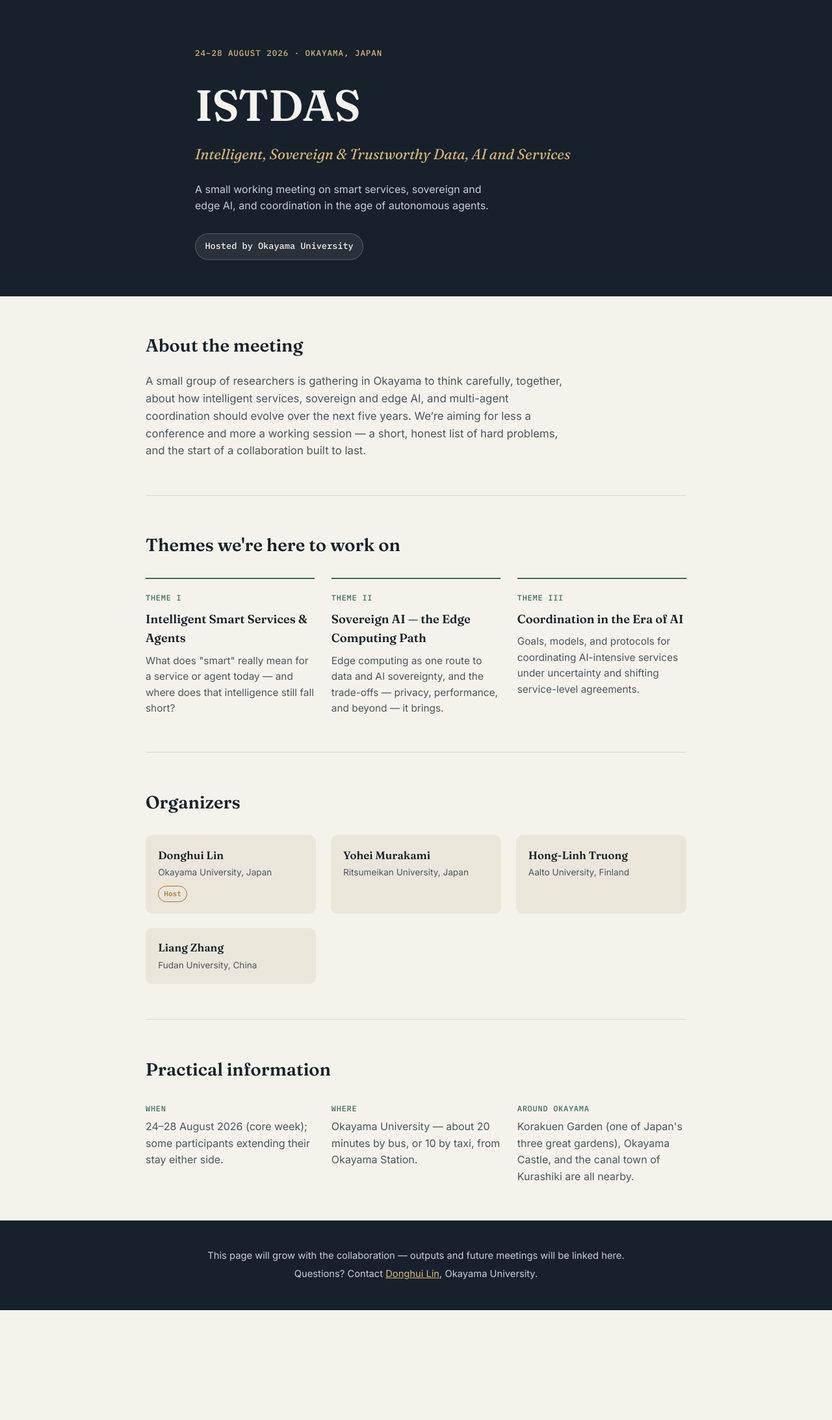
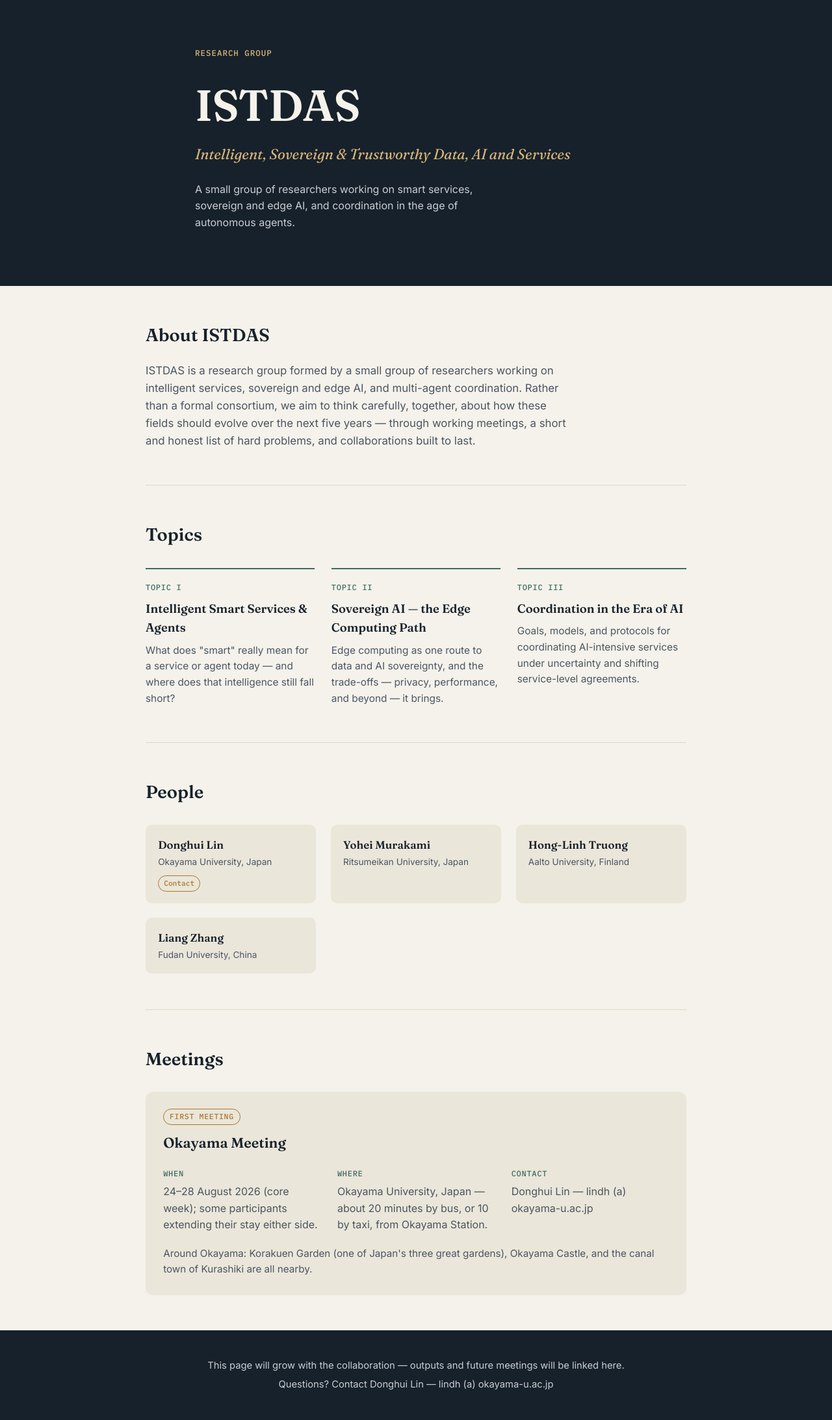
Before and after one commit to istdas/istdas.github.io, a Jekyll site: the page built from index.md, in a window 1280 px wide. Shown: the whole page at 65% size. Built offline with Jekyll 4.4.1, drawn with Linux system fonts in a browser that asks for light colours; before the commit the page ends 2016 px from its top, so only the background shows below that.

Commit message:
Redesign page as ISTDAS research group site
Restructures the page from a single-meeting page into a research
group page: group intro and topics, people, then meetings with the
Okayama Meeting as the first entry. Contact email is now displayed
in spam-safe form.

```diff
--- a/_layouts/default.html
+++ b/_layouts/default.html
@@ -103,7 +103,14 @@
   .person .role { font-size: 0.85rem; color: var(--ink-soft); margin-top: 0.15rem; }
   .person .tag { display: inline-block; margin-top: 0.6rem; font-family: 'IBM Plex Mono', monospace; font-size: 0.7rem; color: var(--brass); border: 1px solid var(--brass); padding: 0.15rem 0.5rem; border-radius: 999px; }
 
+  .meetings { display: grid; gap: 1.6rem; margin-top: 1.8rem; }
+  .meeting { background: var(--paper-soft); border-radius: 12px; padding: 1.5rem 1.7rem 1.7rem; }
+  .meeting .label { display: inline-block; font-family: 'IBM Plex Mono', monospace; font-size: 0.72rem; color: var(--brass); border: 1px solid var(--brass); padding: 0.15rem 0.55rem; border-radius: 999px; letter-spacing: 0.06em; text-transform: uppercase; }
+  .meeting h3 { font-family: 'Fraunces', serif; font-size: 1.35rem; margin: 0.7rem 0 0.2rem; }
+  .meeting-note { margin: 1.2rem 0 0; color: var(--ink-soft); font-size: 0.95rem; }
+
   .facts { margin: 1.8rem 0 0; padding: 0; display: grid; grid-template-columns: repeat(auto-fit, minmax(240px, 1fr)); gap: 1.6rem; }
+  .meeting .facts { margin-top: 1.2rem; }
   .fact dt { font-family: 'IBM Plex Mono', monospace; font-size: 0.75rem; text-transform: uppercase; letter-spacing: 0.06em; color: var(--teal); margin-bottom: 0.35rem; }
   .fact dd { margin: 0; color: var(--ink-soft); }
 
@@ -127,25 +134,25 @@
 <header class="hero">
   <div class="hero-inner">
     <div>
-      <span class="eyebrow">{{ page.dates }} · {{ page.location }}</span>
-      <h1>{{ page.event_name }}</h1>
+      <span class="eyebrow">{{ page.eyebrow }}</span>
+      <h1>{{ page.group_name }}</h1>
       <p class="subtitle">{{ page.subtitle }}</p>
       <p class="tagline">{{ page.tagline }}</p>
-      <span class="chip">{{ page.host }}</span>
+      {% if page.chip %}<span class="chip">{{ page.chip }}</span>{% endif %}
     </div>
   </div>
 </header>
 
 <main>
   <section id="about">
-    <h2>About the meeting</h2>
+    <h2>About ISTDAS</h2>
     <div class="lede">
       {{ content }}
     </div>
   </section>
 
   <section id="topics">
-    <h2>Themes we're here to work on</h2>
+    <h2>Topics</h2>
     <div class="topics">
       {% for topic in page.topics %}
       <div class="topic">
@@ -158,9 +165,9 @@
   </section>
 
   <section id="people">
-    <h2>Organizers</h2>
+    <h2>People</h2>
     <div class="people">
-      {% for person in page.organizers %}
+      {% for person in page.people %}
       <div class="person">
         <div class="name">{{ person.name }}</div>
         <div class="role">{{ person.role }}</div>
@@ -170,22 +177,37 @@
     </div>
   </section>
 
-  <section id="practical">
-    <h2>Practical information</h2>
-    <dl class="facts">
-      {% for fact in page.facts %}
-      <div class="fact">
-        <dt>{{ fact.term }}</dt>
-        <dd>{{ fact.detail }}</dd>
+  <section id="meetings">
+    <h2>Meetings</h2>
+    <div class="meetings">
+      {% for meeting in page.meetings %}
+      <div class="meeting">
+        {% if meeting.label %}<span class="label">{{ meeting.label }}</span>{% endif %}
+        <h3>{{ meeting.name }}</h3>
+        <dl class="facts">
+          <div class="fact">
+            <dt>When</dt>
+            <dd>{{ meeting.dates }}</dd>
+          </div>
+          <div class="fact">
+            <dt>Where</dt>
+            <dd>{{ meeting.location }}</dd>
+          </div>
+          <div class="fact">
+            <dt>Contact</dt>
+            <dd>{{ meeting.contact }}</dd>
+          </div>
+        </dl>
+        {% if meeting.note %}<p class="meeting-note">{{ meeting.note }}</p>{% endif %}
       </div>
       {% endfor %}
-    </dl>
+    </div>
   </section>
 </main>
 
 <footer>
   <p>{{ page.footer_note }}</p>
-  <p>Questions? Contact <a href="mailto:{{ page.contact_email }}">{{ page.contact_name }}</a>, {{ page.contact_org }}.</p>
+  <p>Questions? Contact {{ page.contact_name }} — {{ page.contact_display }}</p>
 </footer>
 
 </body>
--- a/index.md
+++ b/index.md
@@ -1,28 +1,26 @@
 ---
 layout: default
-title: "ISTDAS 2026 — Okayama Meeting on Intelligent, Sovereign & Trustworthy Data, AI and Services"
-event_name: ISTDAS
-dates: "24–28 August 2026"
-location: "Okayama, Japan"
+title: "ISTDAS — Research Group on Intelligent, Sovereign & Trustworthy Data, AI and Services"
+eyebrow: "Research Group"
+group_name: ISTDAS
 subtitle: "Intelligent, Sovereign & Trustworthy Data, AI and Services"
-tagline: "A small working meeting on smart services, sovereign and edge AI, and coordination in the age of autonomous agents."
-host: "Hosted by Okayama University"
+tagline: "A small group of researchers working on smart services, sovereign and edge AI, and coordination in the age of autonomous agents."
 
 topics:
-  - label: "Theme I"
+  - label: "Topic I"
     title: "Intelligent Smart Services & Agents"
     description: "What does \"smart\" really mean for a service or agent today — and where does that intelligence still fall short?"
-  - label: "Theme II"
+  - label: "Topic II"
     title: "Sovereign AI — the Edge Computing Path"
     description: "Edge computing as one route to data and AI sovereignty, and the trade-offs — privacy, performance, and beyond — it brings."
-  - label: "Theme III"
+  - label: "Topic III"
     title: "Coordination in the Era of AI"
     description: "Goals, models, and protocols for coordinating AI-intensive services under uncertainty and shifting service-level agreements."
 
-organizers:
+people:
   - name: "Donghui Lin"
     role: "Okayama University, Japan"
-    tag: "Host"
+    tag: "Contact"
   - name: "Yohei Murakami"
     role: "Ritsumeikan University, Japan"
   - name: "Hong-Linh Truong"
@@ -30,17 +28,16 @@
   - name: "Liang Zhang"
     role: "Fudan University, China"
 
-facts:
-  - term: "When"
-    detail: "24–28 August 2026 (core week); some participants extending their stay either side."
-  - term: "Where"
-    detail: "Okayama University — about 20 minutes by bus, or 10 by taxi, from Okayama Station."
-  - term: "Around Okayama"
-    detail: "Korakuen Garden (one of Japan's three great gardens), Okayama Castle, and the canal town of Kurashiki are all nearby."
+meetings:
+  - label: "First meeting"
+    name: "Okayama Meeting"
+    dates: "24–28 August 2026 (core week); some participants extending their stay either side."
+    location: "Okayama University, Japan — about 20 minutes by bus, or 10 by taxi, from Okayama Station."
+    contact: "Donghui Lin — lindh (a) okayama-u.ac.jp"
+    note: "Around Okayama: Korakuen Garden (one of Japan's three great gardens), Okayama Castle, and the canal town of Kurashiki are all nearby."
 
 footer_note: "This page will grow with the collaboration — outputs and future meetings will be linked here."
 contact_name: "Donghui Lin"
-contact_email: "lindh@okayama-u.ac.jp"
-contact_org: "Okayama University"
+contact_display: "lindh (a) okayama-u.ac.jp"
 ---
-A small group of researchers is gathering in Okayama to think carefully, together, about how intelligent services, sovereign and edge AI, and multi-agent coordination should evolve over the next five years. We're aiming for less a conference and more a working session — a short, honest list of hard problems, and the start of a collaboration built to last.
+ISTDAS is a research group formed by a small group of researchers working on intelligent services, sovereign and edge AI, and multi-agent coordination. Rather than a formal consortium, we aim to think carefully, together, about how these fields should evolve over the next five years — through working meetings, a short and honest list of hard problems, and collaborations built to last.
```
Also changed, not shown: README.md.
